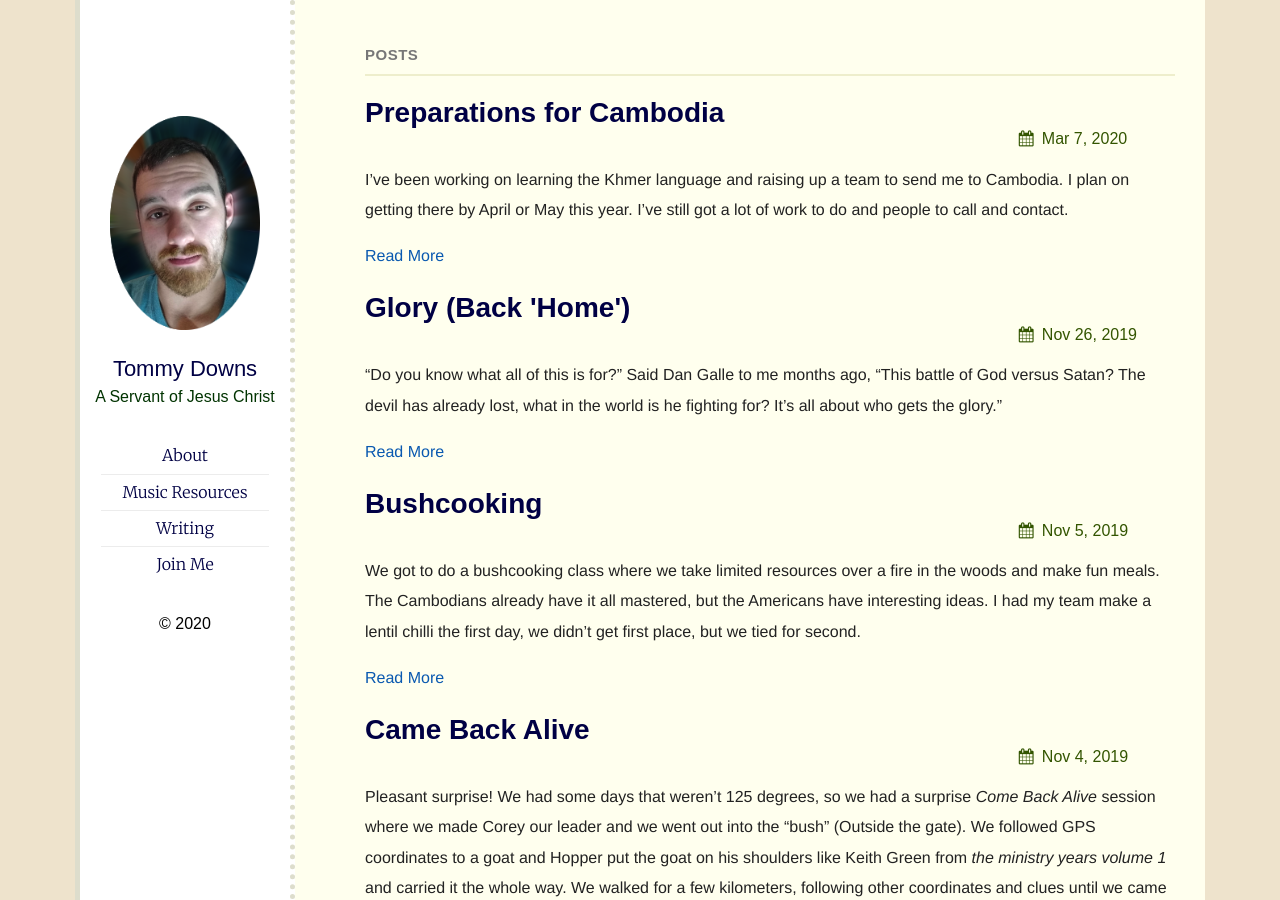
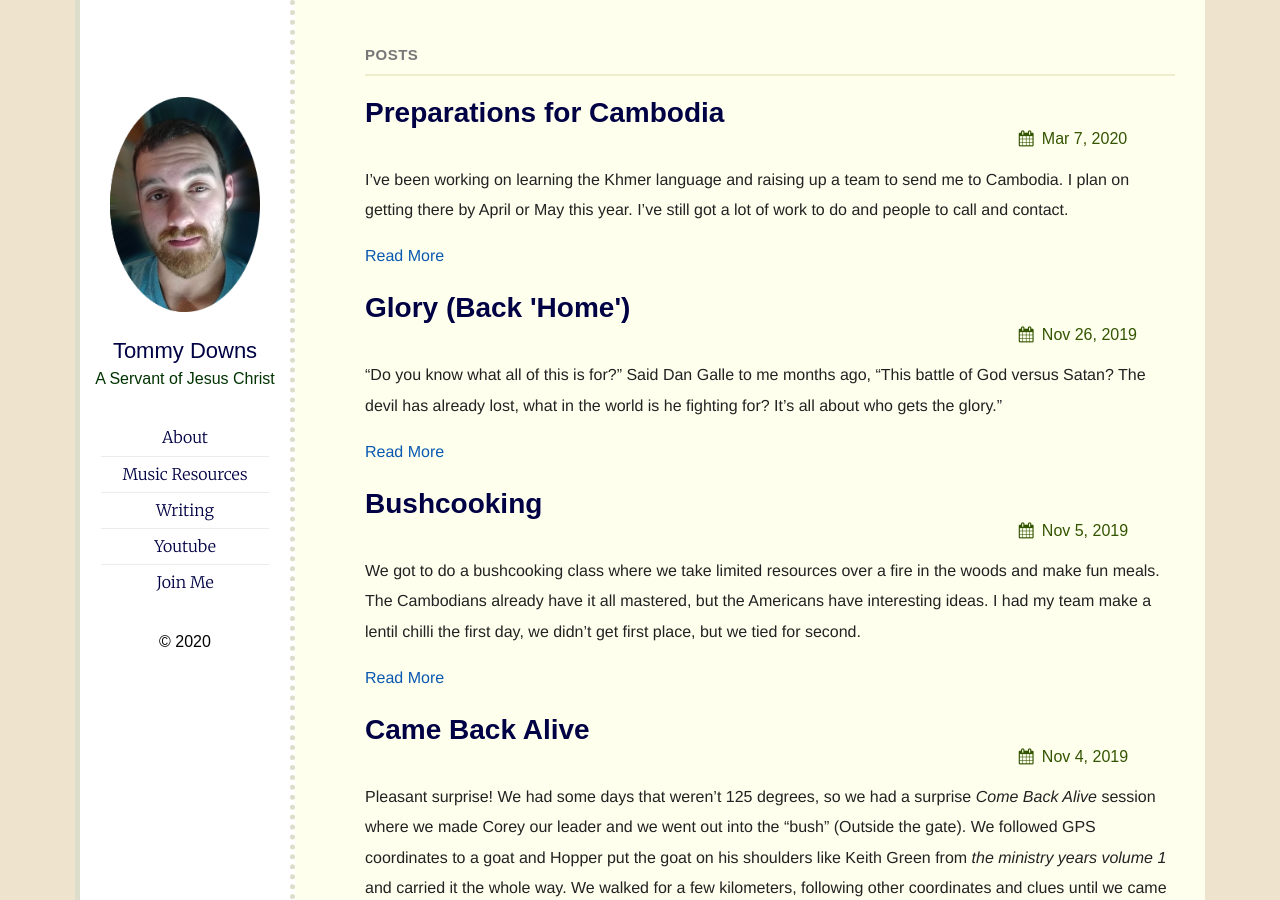
Before and after one commit to tnelsond/tnelsond, a Jekyll site: the page built from index.md, in a window 1280 px wide and 900 px high. Built offline with Jekyll 4.4.1, drawn with Linux system fonts in a browser that asks for light colours.

Commit message:
Added my youtube

```diff
--- a/_config.yml
+++ b/_config.yml
@@ -21,7 +21,7 @@
     #youtube: tnelsond
     #github: tnelsond
     #rss: rss
-    #youtube_channel: tnelsond
+    youtube_channel: tnelsond
     #twitter: thelehhman
     #linkedIn: in/thelehhman
     # dribbble: jekyll
@@ -49,6 +49,8 @@
       url: "/music"
     - title: Writing
       url: "/writing"
+    - title: Youtube
+      url: "http://youtube.com/user/tnelsond"
     - title: Join Me
       url: "/join"
 
```
